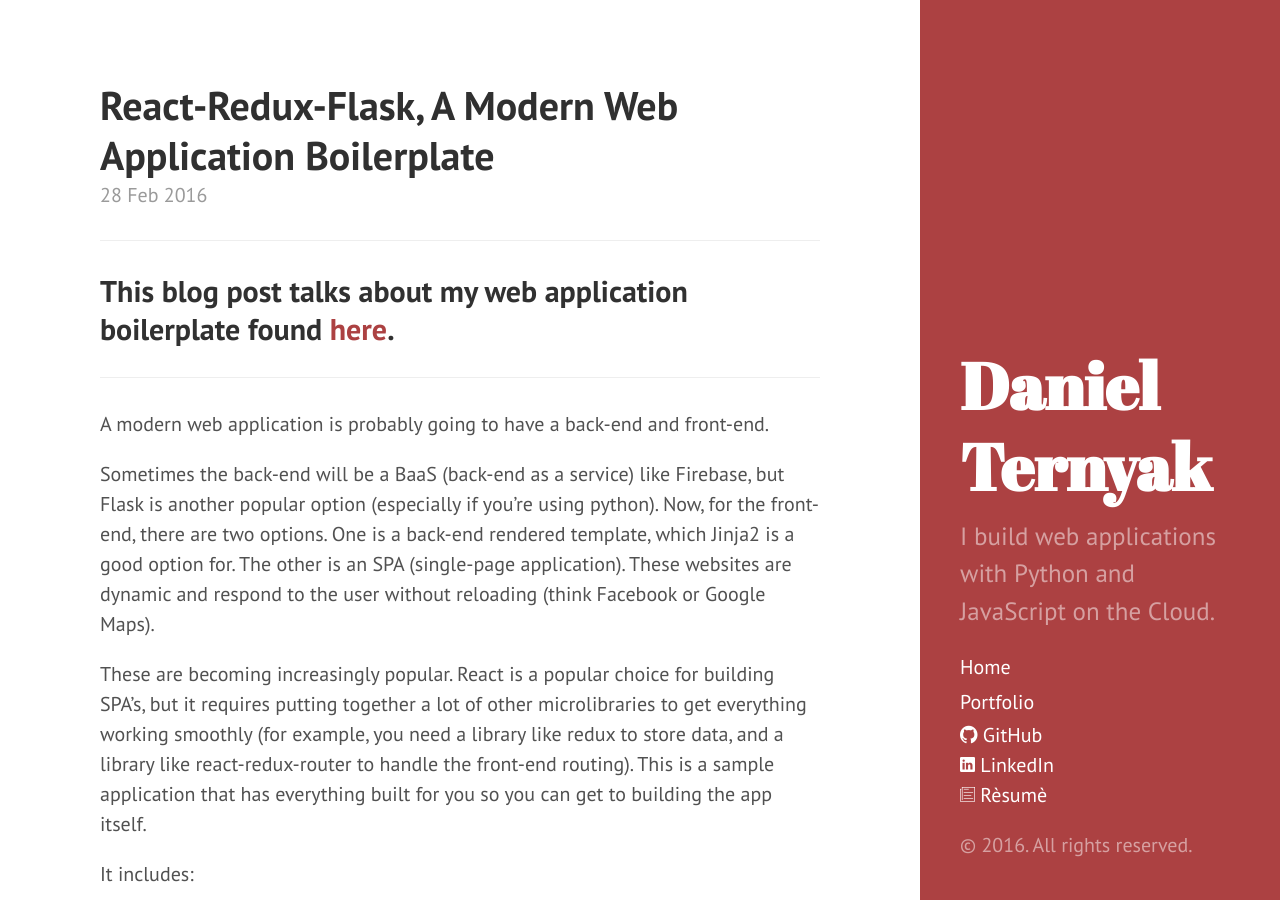
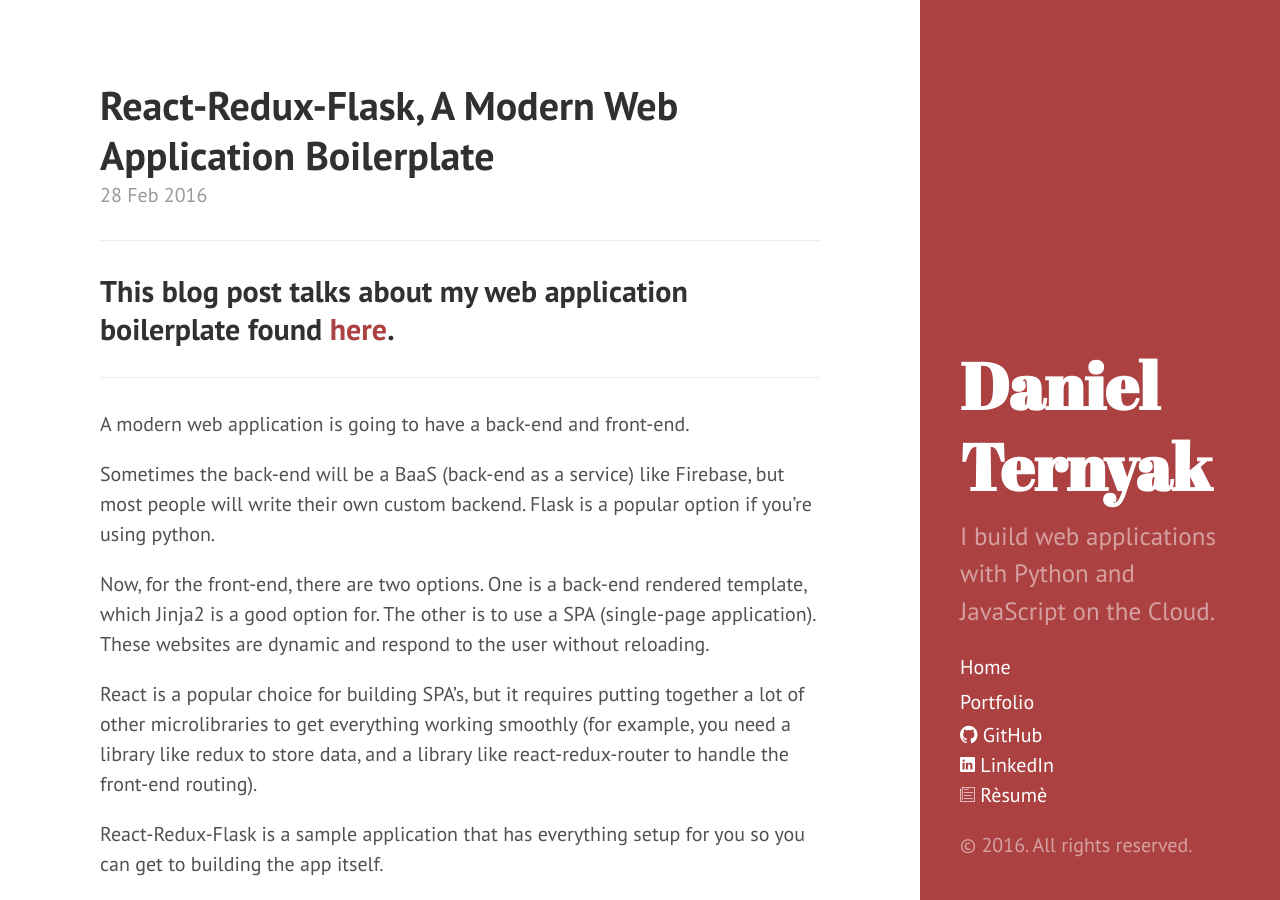
Before and after one commit to dternyak/dternyak.github.io, a Jekyll site: the page built from _posts/2016-02-28-react-redux-flask.md, in a window 1280 px wide and 900 px high. Built offline with Jekyll 4.4.1, drawn with Linux system fonts in a browser that asks for light colours; nearby versions of some CDN libraries.

Commit message:
Updated 2016-02-28-react-redux-flask.md

```diff
--- a/_posts/2016-02-28-react-redux-flask.md
+++ b/_posts/2016-02-28-react-redux-flask.md
@@ -11,17 +11,17 @@
 -----
 <hr>
 
-A modern web application is probably going to have a back-end and front-end.
+A modern web application is going to have a back-end and front-end.
 
-Sometimes the back-end will be a BaaS (back-end as a service) like Firebase, but Flask is another popular option
-(especially if you're using python).
+Sometimes the back-end will be a BaaS (back-end as a service) like Firebase, but most people will write their own custom backend. Flask is a popular option if you're using python.
+
 Now, for the front-end, there are two options.
-One is a back-end rendered template, which Jinja2 is a good option for. The other is an SPA (single-page application). These websites are dynamic and respond to the user without reloading (think Facebook or Google Maps).
+One is a back-end rendered template, which Jinja2 is a good option for. The other is to use a SPA (single-page application). These websites are dynamic and respond to the user without reloading.
 
 
-These are becoming increasingly popular.
 React is a popular choice for building SPA's, but it requires putting together a lot of other microlibraries to get everything working smoothly (for example, you need a library like redux to store data, and a library like react-redux-router to handle the front-end routing).
-This is a sample application that has everything built for you so you can get to building the app itself.
+
+React-Redux-Flask is a sample application that has everything setup for you so you can get to building the app itself.
 
 It includes:
 
```
